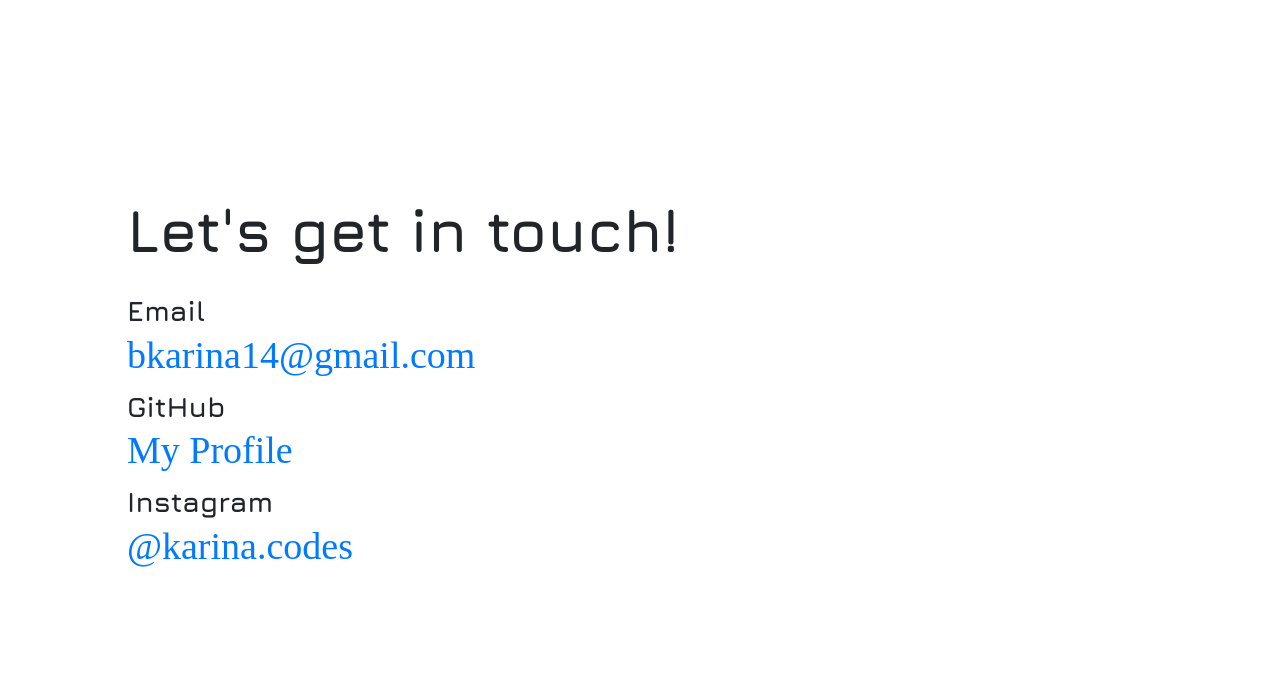
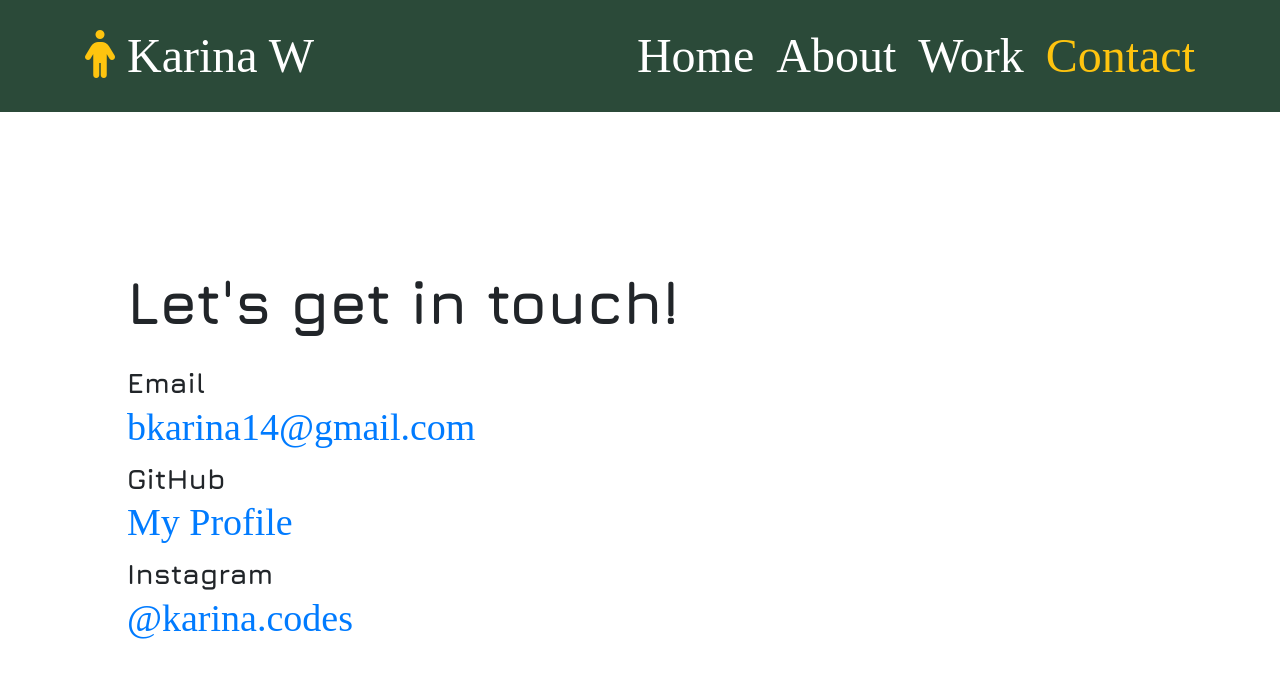
Before and after one commit to kwill775/portfolio-project, a plain HTML site: page contact.html in a window 1280 px wide. Drawn offline with nearby package versions, Linux system fonts and the light colour scheme; a web font is replaced by a local one.

Commit message:
added nav bar to all pages and styled

```diff
--- a/contact.html
+++ b/contact.html
@@ -30,9 +30,28 @@
       crossorigin="anonymous"
     ></script>
     <link rel="stylesheet" href="css/styles.css" />
-    <title>About</title>
+    <title>Contact</title>
   </head>
   <body>
+    <div class="head">
+      <div class="container">
+        <nav class="d-flex justify-content-between">
+          <div class="d-none d-md-block">
+            <i class="fa-solid fa-person" style="color: #fec40f"></i> Karina W
+          </div>
+          <div class="d-block d-md-none">
+            <i class="fa-solid fa-person fa-2xs" style="color: #fec40f"></i>
+            K.W.
+          </div>
+          <ul>
+            <li><a href="/">Home</a></li>
+            <li><a href="/about.html">About</a></li>
+            <li><a href="/work.html">Work</a></li>
+            <li class="active"><a href="/contact.html">Contact</a></li>
+          </ul>
+        </nav>
+      </div>
+    </div>
     <div class="content-section containter">
       <div class="content">
         <h1 class="mb-4">Let's get in touch!</h1>
--- a/css/styles.css
+++ b/css/styles.css
@@ -42,7 +42,7 @@ img {
   text-align: center;
   color: white;
   background: var(--primary-color);
-  padding: 160px 20px;
+  padding: 120px 20px 160px 20px;
 }
 
 .hero p {
@@ -57,7 +57,7 @@ img {
 }
 
 .content-section {
-  padding: 160px 20px;
+  padding: 120px 20px;
   margin: auto 77px;
 }
 
@@ -95,6 +95,38 @@ img {
 
 .project-description {
   padding: 120px 60px;
+}
+
+.head {
+  background: var(--primary-color);
+  color: white;
+}
+
+nav {
+  padding: 20px 0;
+  font-size: 48px;
+}
+
+nav ul {
+  margin: 0;
+  padding: 0;
+}
+
+nav li {
+  display: inline;
+  list-style: none;
+  line-height: 44px;
+  margin-left: 10px;
+}
+
+nav a {
+  color: white;
+  transition: all 120ms ease-in-out;
+}
+
+nav a:hover,
+nav li.active a {
+  color: var(--branding-color);
 }
 
 @media (max-width: 995px) {
@@ -138,4 +170,9 @@ img {
     padding: 30px;
     margin: auto;
   }
+
+  nav {
+    padding: 10px 0;
+    font-size: 35px;
+  }
 }
```
Also changed, not shown: about.html (+19 -0 lines), index.html (+19 -0 lines), work.html (+19 -0 lines).
